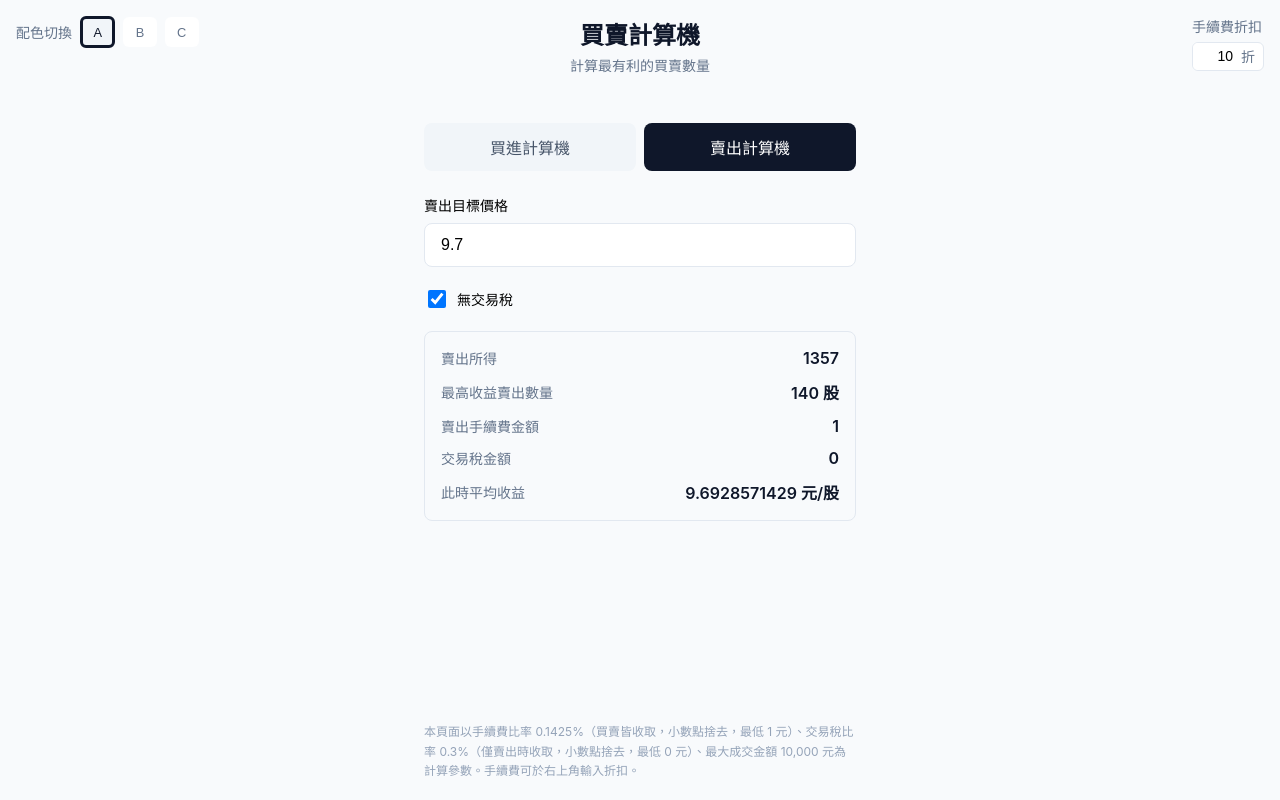
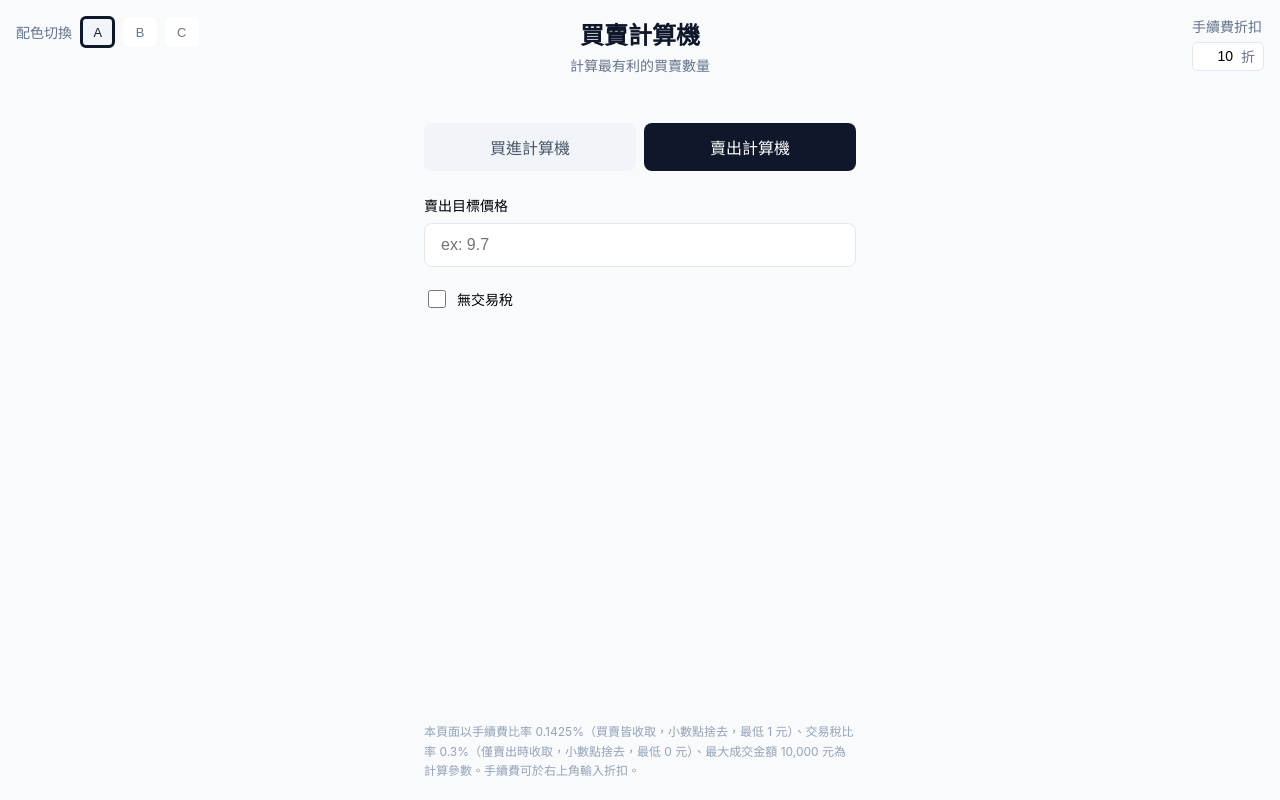
Before and after one commit to Benjamin1021523/buy-sell-calculator, a Vue app: page /sell in a window 1280 px wide. Built offline with nearby package versions, Linux system fonts and the light colour scheme.

Commit message:
移除預設值，將部分參數設定為保存本地紀錄

```diff
--- a/src/components/BuyCalculator.vue
+++ b/src/components/BuyCalculator.vue
@@ -38,7 +38,7 @@ import { ref, watch } from 'vue'
 import { calcBuy } from '../utils/calculator'
 import { useFeeDiscount } from '../composables/useFeeDiscount'
 
-const price = ref(9.7)
+const price = ref('')
 const result = ref(null)
 const { effectiveRate } = useFeeDiscount()
 
--- a/src/components/SellCalculator.vue
+++ b/src/components/SellCalculator.vue
@@ -48,8 +48,8 @@ import { ref, watch } from 'vue'
 import { calcSell } from '../utils/calculator'
 import { useFeeDiscount } from '../composables/useFeeDiscount'
 
-const price = ref(9.7)
-const noTax = ref(true)
+const price = ref('')
+const noTax = ref(false)
 const result = ref(null)
 const { effectiveRate } = useFeeDiscount()
 
--- a/src/composables/useFeeDiscount.js
+++ b/src/composables/useFeeDiscount.js
@@ -1,6 +1,14 @@
-import { ref, computed } from 'vue'
+import { ref, computed, watch } from 'vue'
+import { getStorage, setStorage } from '../utils/storage'
 
-const discountInput = ref('10')
+const STORAGE_KEY = 'stock-calc-fee-discount'
+
+function loadDiscount() {
+  const saved = getStorage(STORAGE_KEY)
+  return saved != null && saved !== '' ? saved : '10'
+}
+
+const discountInput = ref(loadDiscount())
 
 /**
  * 解析 XX折 為乘數
@@ -25,6 +33,10 @@ export function parseDiscount(str) {
 export function useFeeDiscount() {
   const input = discountInput
 
+  watch(input, (v) => {
+    setStorage(STORAGE_KEY, String(v || '10'))
+  }, { immediate: true })
+
   const effectiveRate = computed(() => {
     const r = parseDiscount(input.value)
     return r != null ? r : 1
--- a/src/composables/useStyle.js
+++ b/src/composables/useStyle.js
@@ -1,11 +1,20 @@
 import { ref } from 'vue'
+import { getStorage, setStorage } from '../utils/storage'
 
-const currentStyle = ref('a')
+const STORAGE_KEY = 'stock-calc-style'
+
+function loadStyle() {
+  const saved = getStorage(STORAGE_KEY)
+  return ['a', 'b', 'c'].includes(saved) ? saved : 'a'
+}
+
+const currentStyle = ref(loadStyle())
 
 export function useStyle() {
   function setStyle(s) {
     if (['a', 'b', 'c'].includes(s)) {
       currentStyle.value = s
+      setStorage(STORAGE_KEY, s)
     }
   }
   return { style: currentStyle, setStyle }
--- /dev/null
+++ b/src/utils/storage.js
@@ -0,0 +1,15 @@
+export function getStorage(name) {
+  try {
+    return localStorage.getItem(name)
+  } catch {
+    return null
+  }
+}
+
+export function setStorage(name, value) {
+  try {
+    localStorage.setItem(name, value)
+  } catch {
+    // 忽略儲存失敗（如私密模式、空間不足）
+  }
+}
```
Also changed, not shown: 1 other file (tests, documents, lock files or other folders).
